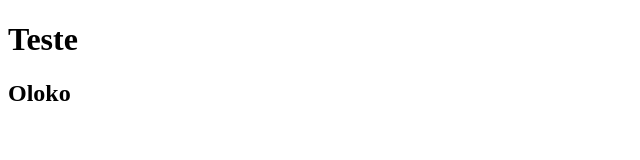
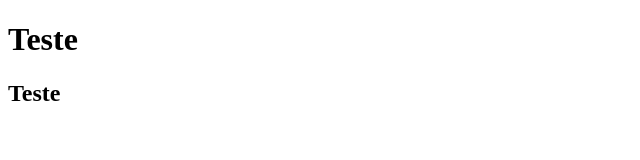
Before and after one commit to Leonardo1942/curso_git_github1, a plain HTML site: page index.html in a window 1280 px wide. Shown: the full height of the page, 0-640 px from the left. Drawn offline with Linux system fonts and the light colour scheme.

Commit message:
Alteração

```diff
--- a/index.html
+++ b/index.html
@@ -8,6 +8,6 @@
 </head>
 <body>
     <h1>Teste</h1>
-    <h2>Oloko</h2>
+    <h2>Teste</h2>
 </body>
 </html>
```
